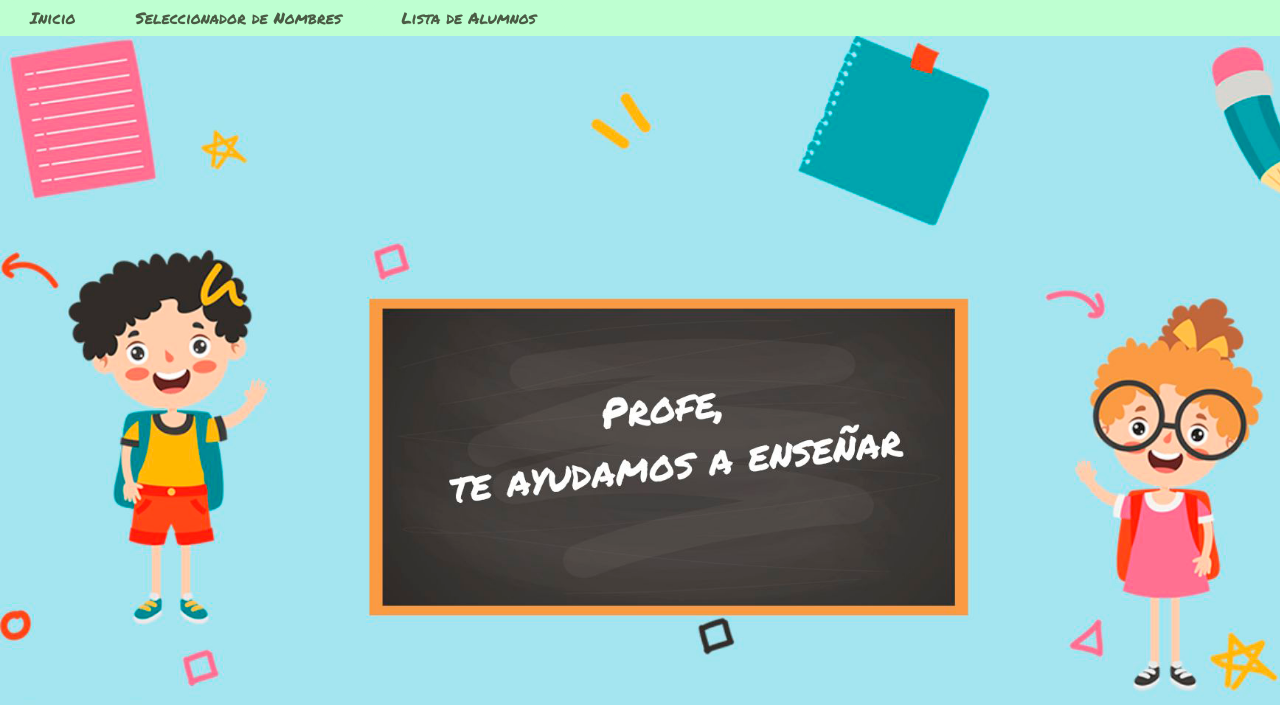
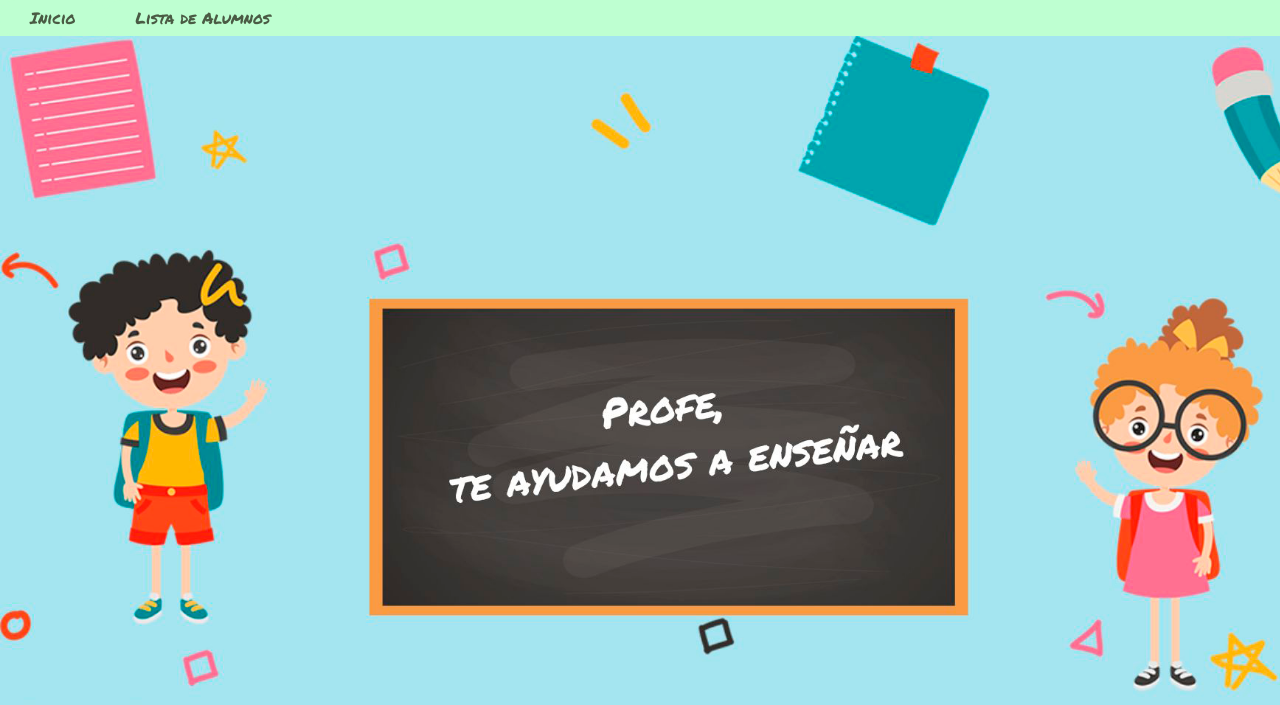
Before and after one commit to MargaritaAlvarezGonz/Enterlearning-Proyecto, a plain HTML site: page Inicio/portada.html in a window 1280 px wide. Shown: the top 705 px of the page. Drawn offline with nearby package versions, Linux system fonts and the light colour scheme; a script that the page names is missing.

Commit message:
delete seleccionador de nombres

```diff
--- a/Inicio/portada.html
+++ b/Inicio/portada.html
@@ -17,7 +17,6 @@
 <body>
     <nav>
         <a href="./portada.html" class="nav-enlace">Inicio</a>
-        <a href="/enterlearning/index.html" class="nav-enlace">Seleccionador de Nombres</a>
         <a href="/index.html" class="nav-enlace">Lista de Alumnos</a>
     </nav>
 
```
Also changed, not shown: index.html (+0 -1 lines).
